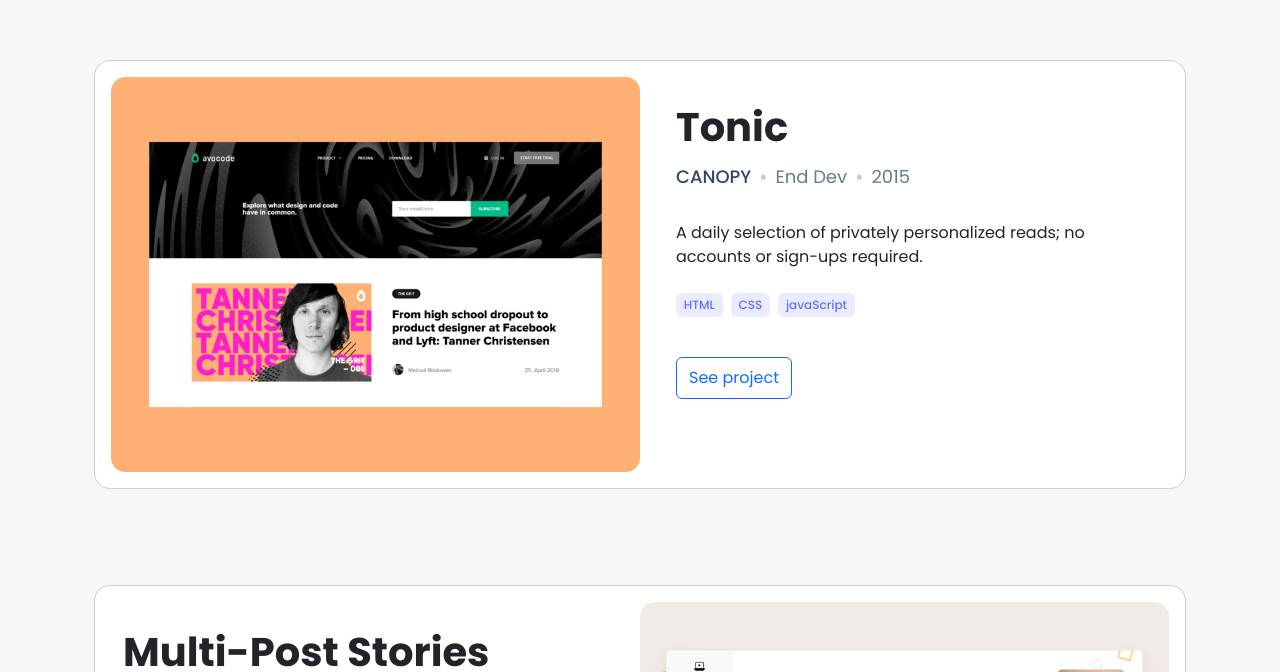
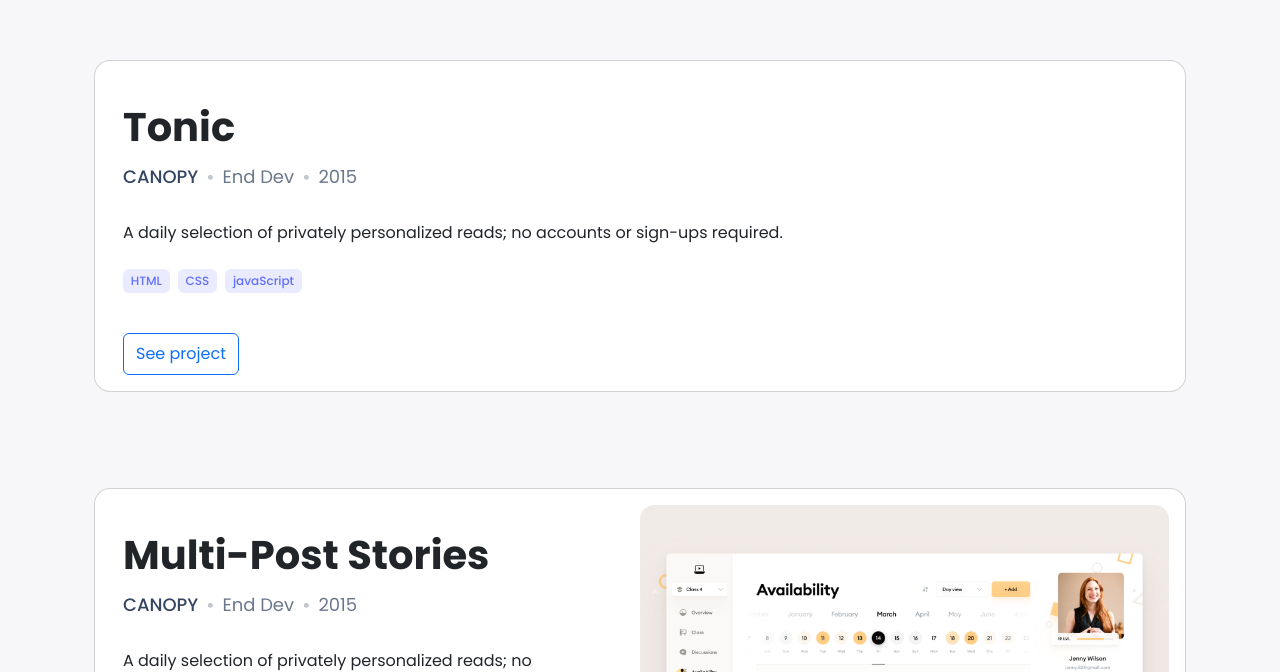
Before and after one commit to grauJavier/bootstrap-portfolio, a website: page index.html in a window 1280 px wide. Shown: the part 788-1460 px from the top of the page. Drawn offline with nearby package versions, Linux system fonts and the light colour scheme.

Commit message:
Edite the index.html

```diff
--- a/index.html
+++ b/index.html
@@ -76,7 +76,7 @@
   <section class="container" id="portfolio">
     <div class="container d-flex flex-column py-5">
       <div class="container card my-5 d-flex flex-row p-3 rounded-4 justify-content-between gap-4">
-        <img class="card-img w-50 h-50" src="./visuals/tonic-snapshot.png" />
+
         <div class="container d-flex flex-column gap-2">
           <h2 class="card-title mt-4">Tonic</h2>
           <h3 class="card-subtitle d-flex flex-row gap-2">
```
